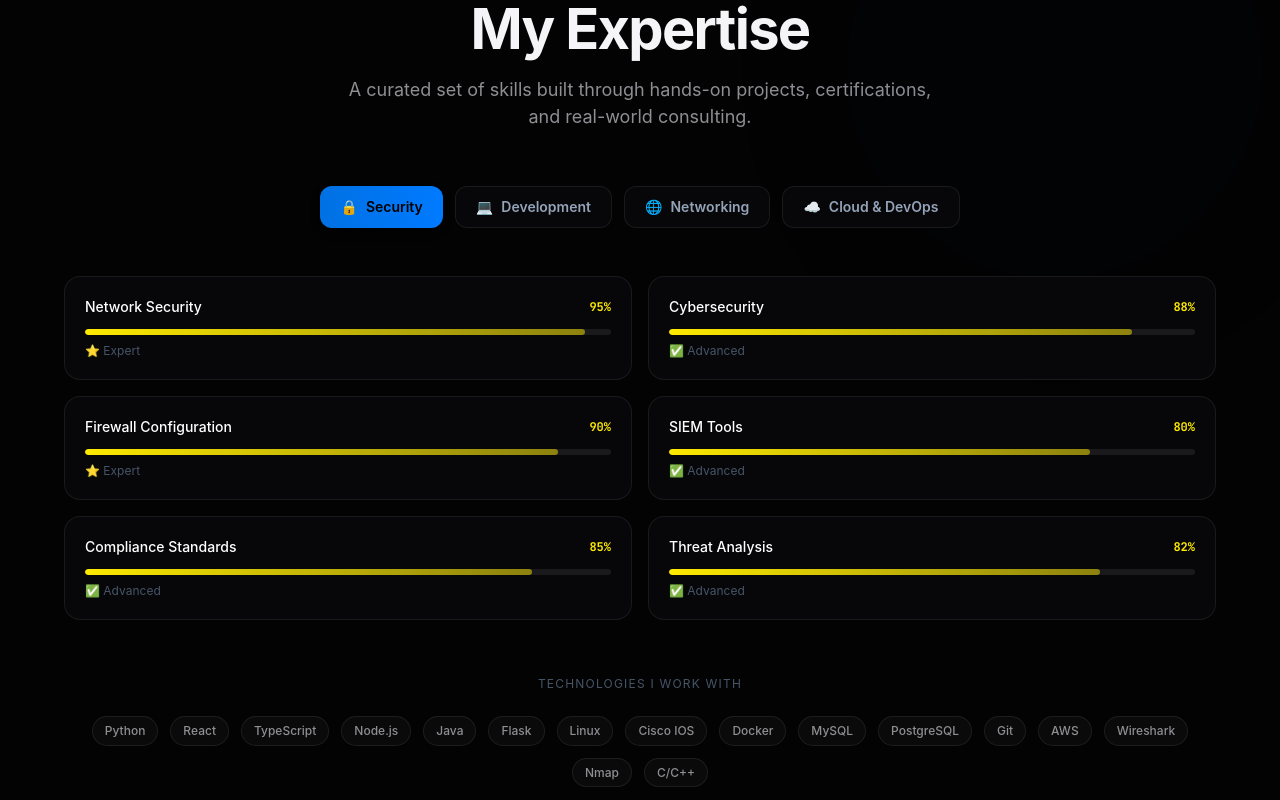
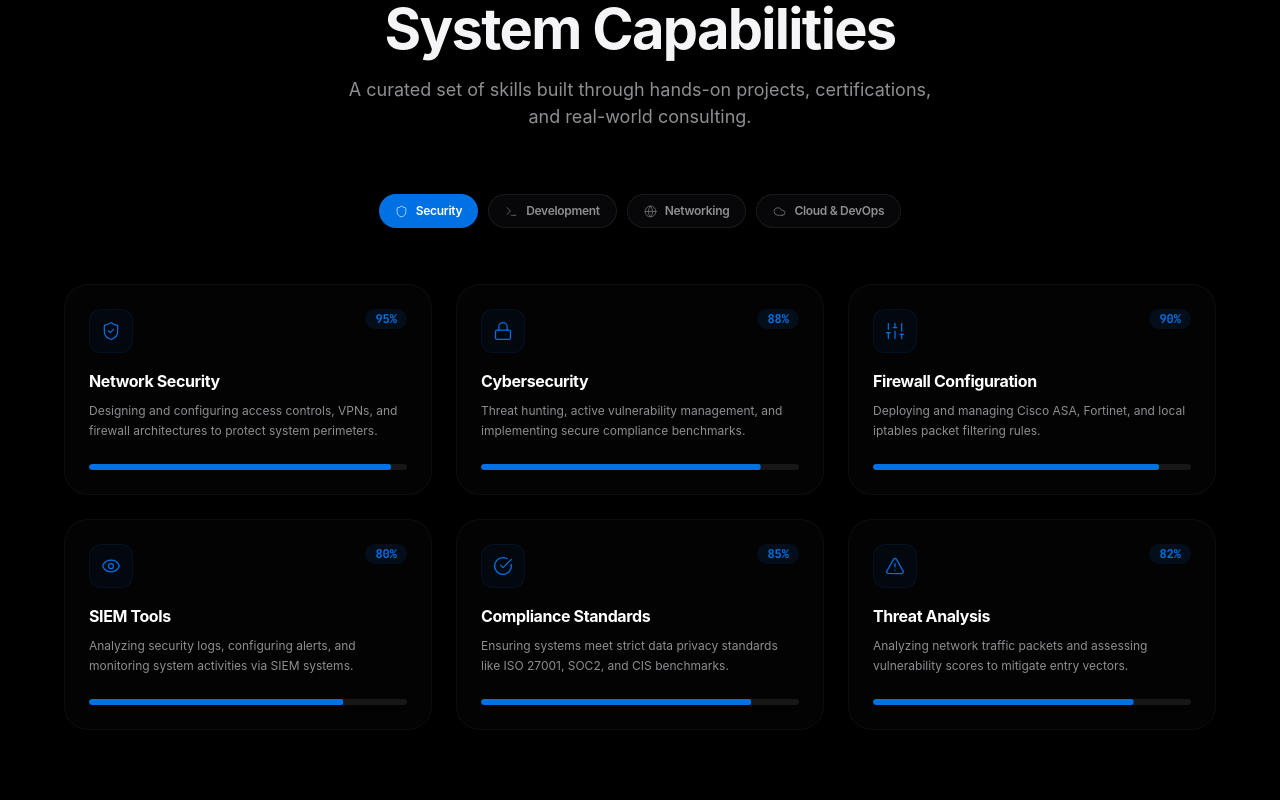
Before and after one commit to Warrenchris/Warrenchris.github.io, a React (Vite) app: page / in a window 1280 px wide. Shown: the part 2460-3260 px from the top of the page. Built offline with nearby package versions, Linux system fonts and the light colour scheme; no server answers.

Commit message:
design: redesign Skills.tsx to feature premium Apple capability cards

```diff
--- a/src/components/sections/Skills.tsx
+++ b/src/components/sections/Skills.tsx
@@ -1,17 +1,136 @@
 import { useState } from 'react';
-import { motion } from 'framer-motion';
+import { motion, AnimatePresence } from 'framer-motion';
 import { useInView } from 'react-intersection-observer';
-import { Zap } from 'lucide-react';
+import {
+  Zap, Shield, Terminal, Globe, Cloud,
+  ShieldCheck, Lock, Sliders, Eye, CheckCircle, AlertTriangle,
+  Code, Layers, Server, Cpu, Database, Network,
+  Key, GitFork, Radio, BarChart2, HardDrive, Box, GitBranch
+} from 'lucide-react';
 import { skills } from '@/config/siteData';
+
+const skillMeta: Record<string, { icon: React.ReactNode; desc: string }> = {
+  // Security
+  'Network Security': {
+    icon: <ShieldCheck size={20} strokeWidth={1.5} />,
+    desc: 'Designing and configuring access controls, VPNs, and firewall architectures to protect system perimeters.'
+  },
+  'Cybersecurity': {
+    icon: <Lock size={20} strokeWidth={1.5} />,
+    desc: 'Threat hunting, active vulnerability management, and implementing secure compliance benchmarks.'
+  },
+  'Firewall Configuration': {
+    icon: <Sliders size={20} strokeWidth={1.5} />,
+    desc: 'Deploying and managing Cisco ASA, Fortinet, and local iptables packet filtering rules.'
+  },
+  'SIEM Tools': {
+    icon: <Eye size={20} strokeWidth={1.5} />,
+    desc: 'Analyzing security logs, configuring alerts, and monitoring system activities via SIEM systems.'
+  },
+  'Compliance Standards': {
+    icon: <CheckCircle size={20} strokeWidth={1.5} />,
+    desc: 'Ensuring systems meet strict data privacy standards like ISO 27001, SOC2, and CIS benchmarks.'
+  },
+  'Threat Analysis': {
+    icon: <AlertTriangle size={20} strokeWidth={1.5} />,
+    desc: 'Analyzing network traffic packets and assessing vulnerability scores to mitigate entry vectors.'
+  },
+  // Development
+  'JavaScript / TypeScript': {
+    icon: <Code size={20} strokeWidth={1.5} />,
+    desc: 'Writing strongly-typed, scalable frontend code and clean asynchronous clients.'
+  },
+  'Python': {
+    icon: <Terminal size={20} strokeWidth={1.5} />,
+    desc: 'Infrastructure scripting, system task automation, and machine learning model integrations.'
+  },
+  'React': {
+    icon: <Layers size={20} strokeWidth={1.5} />,
+    desc: 'Building interactive, high-performance web applications using state-driven components.'
+  },
+  'Node.js': {
+    icon: <Server size={20} strokeWidth={1.5} />,
+    desc: 'Designing secure RESTful endpoints and highly efficient backend event-driven services.'
+  },
+  'Java': {
+    icon: <Cpu size={20} strokeWidth={1.5} />,
+    desc: 'Building robust enterprise backend platforms with structural object-oriented architectures.'
+  },
+  'C / C++': {
+    icon: <Terminal size={20} strokeWidth={1.5} />,
+    desc: 'Writing low-level system firmware and optimizing memory-intensive algorithms.'
+  },
+  'SQL / NoSQL': {
+    icon: <Database size={20} strokeWidth={1.5} />,
+    desc: 'Designing, mapping, and indexing database schemes for high transactional efficiency.'
+  },
+  'RESTful APIs': {
+    icon: <Network size={20} strokeWidth={1.5} />,
+    desc: 'Designing clean, programmatic interfaces for client-server integrations and third-party tools.'
+  },
+  // Networking
+  'Cisco Routing & Switching': {
+    icon: <Server size={20} strokeWidth={1.5} />,
+    desc: 'Configuring OSPF/BGP routing policies, VLANs, and enterprise core switches.'
+  },
+  'Huawei Networking': {
+    icon: <Network size={20} strokeWidth={1.5} />,
+    desc: 'Deploying Huawei datacom routing configurations and managing physical fabric topologies.'
+  },
+  'VPN Configuration': {
+    icon: <Key size={20} strokeWidth={1.5} />,
+    desc: 'Setting up IPsec site-to-site tunnels and secure remote access OpenVPN endpoints.'
+  },
+  'Load Balancing': {
+    icon: <GitFork size={20} strokeWidth={1.5} />,
+    desc: 'Configuring traffic distribution and caching reverse proxies to ensure high availability.'
+  },
+  'SD-WAN': {
+    icon: <Radio size={20} strokeWidth={1.5} />,
+    desc: 'Deploying software-defined networks for automated WAN path selections.'
+  },
+  'Network Monitoring': {
+    icon: <BarChart2 size={20} strokeWidth={1.5} />,
+    desc: 'Configuring SNMP agents and using packet captures for latency troubleshooting.'
+  },
+  // Cloud & DevOps
+  'Cloud Computing': {
+    icon: <Cloud size={20} strokeWidth={1.5} />,
+    desc: 'Designing resilient Virtual Private Clouds (VPC), access controls, and virtual instances.'
+  },
+  'Linux Administration': {
+    icon: <HardDrive size={20} strokeWidth={1.5} />,
+    desc: 'Managing RedHat/Debian servers, shell automation scripting, and cron tasks.'
+  },
+  'Docker': {
+    icon: <Box size={20} strokeWidth={1.5} />,
+    desc: 'Containerizing application runtimes to achieve isolated, reproducible production states.'
+  },
+  'CI/CD Pipelines': {
+    icon: <GitBranch size={20} strokeWidth={1.5} />,
+    desc: 'Building automated workflows for testing, linting, packaging, and cloud deployment.'
+  },
+  'AWS / Azure Basics': {
+    icon: <Cloud size={20} strokeWidth={1.5} />,
+    desc: 'Utilizing cloud storage buckets, server execution nodes, and user identity frameworks.'
+  }
+};
+
+const categoryIcons: Record<string, React.ReactNode> = {
+  'Security': <Shield size={13} strokeWidth={1.5} />,
+  'Development': <Terminal size={13} strokeWidth={1.5} />,
+  'Networking': <Globe size={13} strokeWidth={1.5} />,
+  'Cloud & DevOps': <Cloud size={13} strokeWidth={1.5} />,
+};
 
 const containerVariants = {
   hidden: { opacity: 0 },
-  visible: { opacity: 1, transition: { staggerChildren: 0.1 } },
+  visible: { opacity: 1, transition: { staggerChildren: 0.08 } },
 };
 
 const itemVariants = {
-  hidden: { opacity: 0, y: 20 },
-  visible: { opacity: 1, y: 0, transition: { duration: 0.5 } },
+  hidden: { opacity: 0, y: 15 },
+  visible: { opacity: 1, y: 0, transition: { duration: 0.5, ease: [0.25, 1, 0.5, 1] } },
 };
 
 const Skills = () => {
@@ -21,99 +140,103 @@ const Skills = () => {
   const currentSkills = skills[activeCategory];
 
   return (
-    <section id="skills" className="section-wrapper relative bg-dark-50/30">
-      <div className="blob blob-cyan absolute top-20 right-20 w-72 h-72 opacity-6" />
+    <section id="skills" className="section-wrapper relative bg-black">
+      <div className="absolute top-1/4 right-1/4 w-96 h-96 bg-primary/2 blur-[140px] rounded-full pointer-events-none" />
 
-      <div className="container mx-auto px-6 max-w-7xl" ref={ref}>
+      <div className="container mx-auto px-6 max-w-6xl" ref={ref}>
         <motion.div
           variants={containerVariants}
           initial="hidden"
           animate={inView ? 'visible' : 'hidden'}
         >
           {/* Header */}
-          <motion.div variants={itemVariants} className="text-center mb-14">
-            <span className="section-tag"><Zap size={12} /> Technical Skills</span>
-            <h2 className="section-title mt-3">
-              My <span className="gradient-text">Expertise</span>
-            </h2>
-            <p className="section-subtitle mx-auto mt-4 text-slate-400">
+          <motion.div variants={itemVariants} className="text-center mb-16">
+            <span className="section-tag"><Zap size={12} className="text-primary" /> Technical Specs</span>
+            <h2 className="section-title mt-3 font-display">System Capabilities</h2>
+            <p className="section-subtitle mx-auto mt-4 text-[var(--text-secondary)] font-light text-base">
               A curated set of skills built through hands-on projects, certifications, and real-world consulting.
             </p>
           </motion.div>
 
           {/* Category Tabs */}
-          <motion.div variants={itemVariants} className="flex flex-wrap justify-center gap-3 mb-12">
+          <motion.div variants={itemVariants} className="flex flex-wrap justify-center gap-2.5 mb-14">
             {skills.map((cat, i) => (
               <motion.button
                 key={cat.category}
                 onClick={() => setActiveCategory(i)}
-                whileHover={{ scale: 1.05 }}
-                whileTap={{ scale: 0.97 }}
-                className={`flex items-center gap-2 px-5 py-2.5 rounded-xl text-sm font-semibold transition-all duration-300 ${
+                whileHover={{ scale: 1.02 }}
+                whileTap={{ scale: 0.98 }}
+                className={`flex items-center gap-2 px-4 py-2 rounded-full text-xs font-semibold tracking-tight transition-all duration-200 ${
                   activeCategory === i
-                    ? 'text-dark bg-gradient-to-r from-primary-500 to-accent-purple shadow-neon-cyan'
-                    : 'glass border border-white/08 text-slate-400 hover:text-white hover:border-white/20'
+                    ? 'bg-primary text-white shadow-sm'
+                    : 'border border-[var(--border-color)] bg-[var(--glass-bg)] text-[var(--text-secondary)] hover:text-white hover:border-[var(--text-secondary)]'
                 }`}
               >
-                <span>{cat.icon}</span>
-                {cat.category}
+                <span className="opacity-80">{categoryIcons[cat.category] || <Zap size={13} />}</span>
+                <span>{cat.category}</span>
               </motion.button>
             ))}
           </motion.div>
 
           {/* Skills Grid */}
+          <AnimatePresence mode="wait">
             <motion.div
               key={activeCategory}
-            initial={{ opacity: 0, y: 20 }}
+              initial={{ opacity: 0, y: 15 }}
               animate={{ opacity: 1, y: 0 }}
-            transition={{ duration: 0.4 }}
-            className="grid md:grid-cols-2 gap-4"
+              exit={{ opacity: 0, y: -15 }}
+              transition={{ duration: 0.25 }}
+              className="grid md:grid-cols-2 lg:grid-cols-3 gap-6"
             >
               {currentSkills.items.map((skill, i) => (
                 <motion.div
                   key={skill.name}
-                initial={{ opacity: 0, x: -20 }}
-                animate={inView ? { opacity: 1, x: 0 } : {}}
-                transition={{ delay: i * 0.07, duration: 0.4 }}
-                className="glass border border-white/06 rounded-2xl p-5 group hover:border-primary-500/20 transition-all duration-300"
+                  initial={{ opacity: 0, y: 15 }}
+                  animate={inView ? { opacity: 1, y: 0 } : {}}
+                  transition={{ delay: i * 0.04, duration: 0.5, ease: [0.25, 1, 0.5, 1] }}
+                  className="bg-white/[0.01] border border-white/[0.04] backdrop-blur-md rounded-3xl p-6 transition-all duration-300 hover:border-white/[0.08] flex flex-col justify-between"
                 >
-                <div className="flex items-center justify-between mb-3">
-                  <span className="font-medium text-white text-sm">{skill.name}</span>
-                  <motion.span
-                    className="text-xs font-bold font-mono"
-                    style={{ color: currentSkills.color }}
-                  >
-                    {skill.level}%
-                  </motion.span>
+                  <div>
+                    <div className="flex items-start justify-between mb-4">
+                      {/* Large Icon */}
+                      <div className="w-11 h-11 rounded-xl bg-primary/5 flex items-center justify-center text-primary border border-primary/10">
+                        {skillMeta[skill.name]?.icon || <Zap size={20} strokeWidth={1.5} />}
                       </div>
 
-                {/* Progress Bar */}
+                      {/* Progress Badge */}
+                      <span className="text-xs font-mono font-semibold text-primary px-2.5 py-0.5 rounded-full bg-primary/10">
+                        {skill.level}%
+                      </span>
+                    </div>
+
+                    <h4 className="font-sans font-bold text-white text-base mb-2 tracking-tight">
+                      {skill.name}
+                    </h4>
+
+                    <p className="text-xs text-[var(--text-secondary)] leading-relaxed mb-6">
+                      {skillMeta[skill.name]?.desc || 'Applying industrial practices and engineering principles to scale infrastructure.'}
+                    </p>
+                  </div>
+
+                  {/* Progress Bar (Apple style: pill track and fill) */}
                   <div className="skill-progress-track">
                     <motion.div
-                    className="h-full rounded-full"
-                    initial={{ width: 0 }}
-                    animate={inView ? { width: `${skill.level}%` } : { width: 0 }}
-                    transition={{ duration: 1.4, delay: 0.3 + i * 0.06, ease: 'easeOut' }}
-                    style={{
-                      background: `linear-gradient(90deg, ${currentSkills.color}, ${currentSkills.color}80)`,
-                    }}
+                      className="skill-progress-fill"
+                      initial={{ scaleX: 0 }}
+                      animate={inView ? { scaleX: skill.level / 100 } : { scaleX: 0 }}
+                      transition={{ duration: 1.2, delay: 0.1 + i * 0.04, ease: 'easeOut' }}
+                      style={{ background: 'var(--color-primary)' }}
                     />
-                </div>
-
-                {/* Proficiency Label */}
-                <div className="mt-2 text-xs text-slate-600">
-                  {skill.level >= 90 ? '⭐ Expert' :
-                    skill.level >= 80 ? '✅ Advanced' :
-                    skill.level >= 70 ? '📈 Intermediate' : '🌱 Learning'}
                   </div>
                 </motion.div>
               ))}
             </motion.div>
+          </AnimatePresence>
 
-          {/* Tech Stack Icons */}
-          <motion.div variants={itemVariants} className="mt-14">
-            <p className="text-center text-xs text-slate-600 uppercase tracking-widest mb-6">Technologies I Work With</p>
-            <div className="flex flex-wrap justify-center gap-3">
+          {/* Tech Stack Tags */}
+          <motion.div variants={itemVariants} className="mt-20">
+            <p className="text-center text-[10px] text-[var(--text-muted)] uppercase tracking-[0.25em] font-semibold mb-6">Technologies I Work With</p>
+            <div className="flex flex-wrap justify-center gap-2 max-w-4xl mx-auto">
               {[
                 'Python', 'React', 'TypeScript', 'Node.js', 'Java', 'Flask',
                 'Linux', 'Cisco IOS', 'Docker', 'MySQL', 'PostgreSQL', 'Git',
@@ -121,11 +244,11 @@ const Skills = () => {
               ].map((tech, i) => (
                 <motion.span
                   key={tech}
-                  initial={{ opacity: 0, scale: 0.8 }}
+                  initial={{ opacity: 0, scale: 0.95 }}
                   animate={inView ? { opacity: 1, scale: 1 } : {}}
-                  transition={{ delay: 0.5 + i * 0.03 }}
-                  whileHover={{ scale: 1.1, y: -2 }}
-                  className="tech-pill cursor-default"
+                  transition={{ delay: 0.3 + i * 0.02 }}
+                  whileHover={{ scale: 1.05, y: -1 }}
+                  className="tech-pill text-[11px] px-3 py-1 rounded-full border border-[var(--border-color)] bg-white/[0.01] text-[var(--text-secondary)] transition-all duration-200 cursor-default"
                 >
                   {tech}
                 </motion.span>
```
Lines whose indentation alone changed are shown as unchanged.
